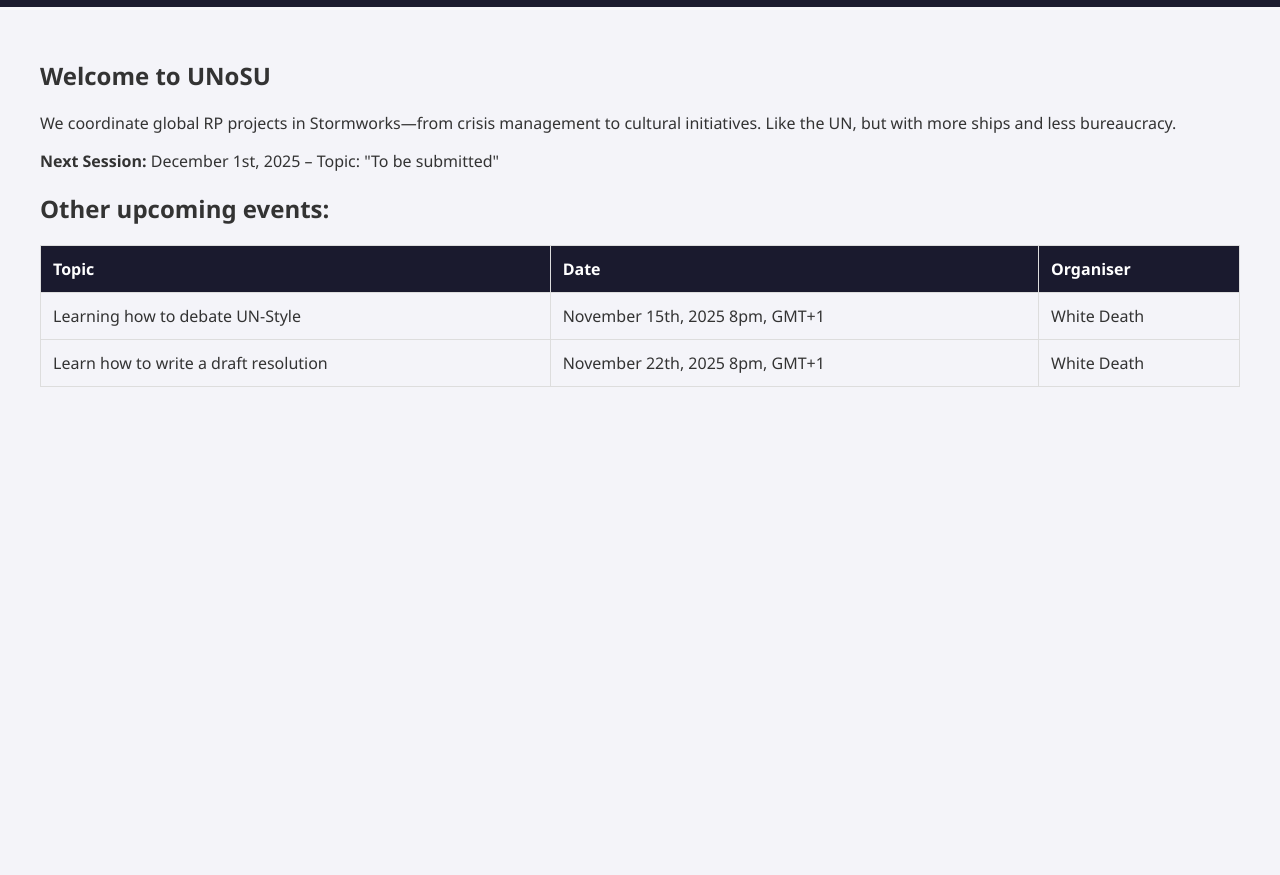
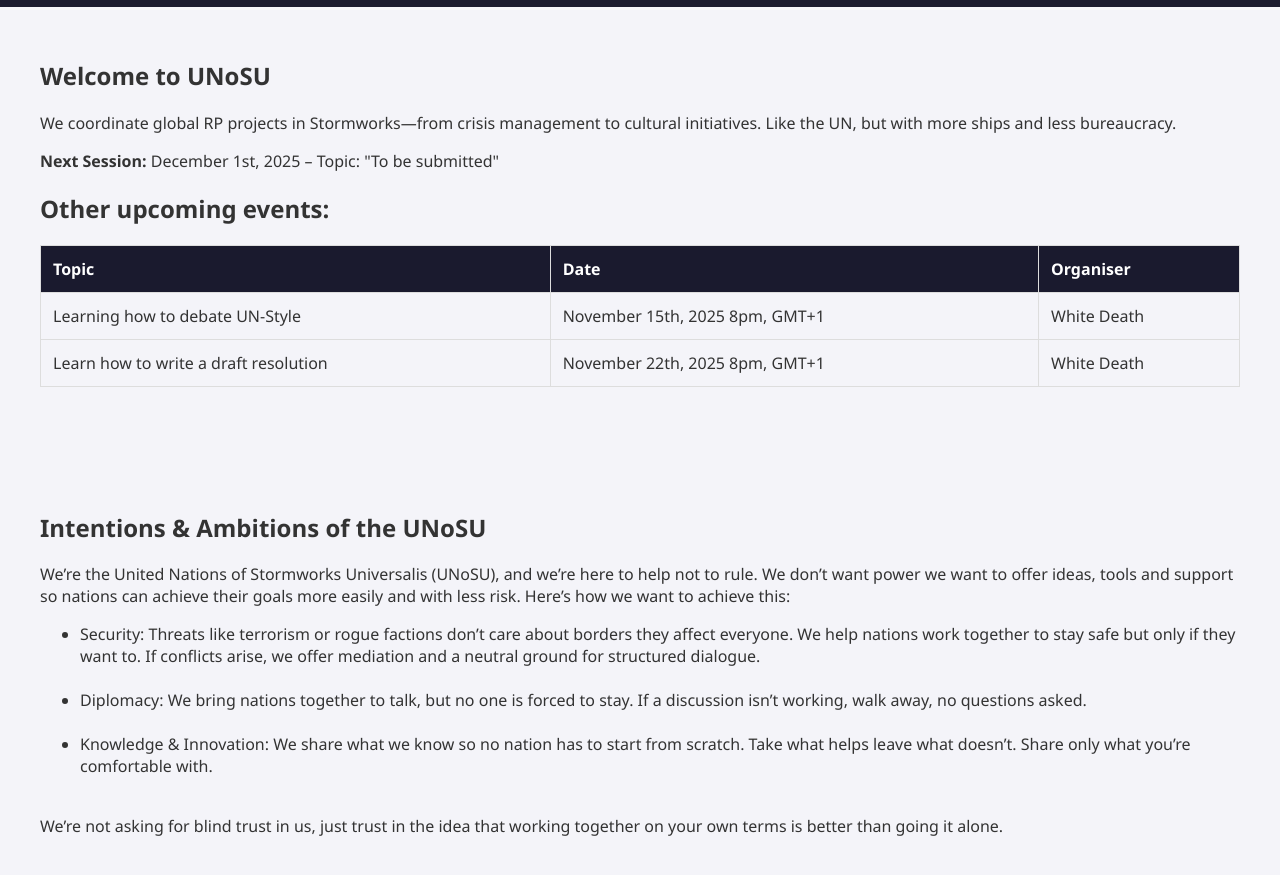
Before and after one commit to 34Alinator/UNoSU, a plain HTML site: page index.html in a window 1280 px wide. Shown: the part 79-954 px from the top of the page. Before the commit the page ends 800 px from the top, so only its background shows below. Drawn offline with Linux system fonts and the light colour scheme.

Commit message:
Add intentions and ambitions section to overview
Added intentions and ambitions section to overview.

```diff
--- a/index.html
+++ b/index.html
@@ -47,6 +47,18 @@
                     </tr>
                 </tbody>
             </table>
+            <br><br><br><br>
+            <h2>Intentions & Ambitions of the UNoSU</h2>
+            <p>
+                We’re the United Nations of Stormworks Universalis (UNoSU), and we’re here to help not to rule. We don’t want power we want to offer ideas, tools and support so nations can achieve their goals more easily and with less risk.
+Here’s how we want to achieve this: <br>
+                <ul>
+                    <li>Security: Threats like terrorism or rogue factions don’t care about borders they affect everyone. We help nations work together to stay safe but only if they want to. If conflicts arise, we offer mediation and a neutral ground for structured dialogue.</li><br>
+                    <li>Diplomacy: We bring nations together to talk, but no one is forced to stay. If a discussion isn’t working, walk away, no questions asked.</li><br>
+                    <li>Knowledge & Innovation: We share what we know so no nation has to start from scratch. Take what helps leave what doesn’t. Share only what you’re comfortable with.</li><br>
+                </ul>
+            We’re not asking for blind trust in us, just trust in the idea that working together on your own terms is better than going it alone.
+            </p>
         </section>
 
         <!-- Rules of Procedure -->
```
